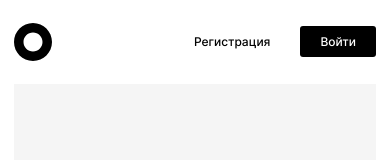
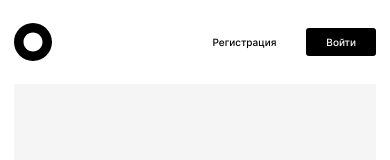
Before and after one commit to eshhhii/movies-explorer-frontend, a React (Create React App) app: page / in a window 390 px wide. Shown: the top 160 px of the page. Built offline with nearby package versions, Linux system fonts and the light colour scheme.

Commit message:
clean css

```diff
--- a/src/components/Main/Main.css
+++ /dev/null
@@ -1,2 +0,0 @@
-.main {
-}
--- a/src/components/Movies/Movies.css
+++ /dev/null
@@ -1,2 +0,0 @@
-.movies {
-}
--- a/src/components/MoviesCard/MoviesCard.css
+++ b/src/components/MoviesCard/MoviesCard.css
@@ -6,8 +6,6 @@
 }
 .moviescard:last-of-type {
   margin-bottom: 0;
-}
-.moviescard__container {
 }
 
 .moviescard__title {
--- a/src/components/Navigation/Navigation.css
+++ b/src/components/Navigation/Navigation.css
@@ -1,5 +1,3 @@
-.nav {
-}
 .nav__menu {
   display: flex;
   flex-direction: row;
@@ -30,3 +28,17 @@
   align-items: center;
   text-decoration: none;
 }
+
+@media all and (max-width: 450px) {
+  .nav__link {
+    font-size: 10px;
+    line-height: 16px;
+  }
+
+  .nav_signin {
+    margin: 0 0 0 14px;
+    padding: 5px 12px;
+    height: 26px;
+    width: 54px;
+  }
+}
--- a/src/components/NavigationLoggedIn/NavigationLoggedIn.css
+++ b/src/components/NavigationLoggedIn/NavigationLoggedIn.css
@@ -1,6 +1,3 @@
-.nav-log {
-}
-
 .nav-log__burger-btn {
   background-image: url(../../images/burger-menu.svg);
   display: none;
--- a/src/components/Profile/Profile.js
+++ b/src/components/Profile/Profile.js
@@ -36,7 +36,7 @@ function Profile() {
             className="profile__input_email"
             name="email"
             type="email"
-            value={email}
+            value="eshhii@mail.ru"
             onChange={handleEmailChange}
             pattern="^[А-Яа-яЁёA-Za-z]+-? ?[А-Яа-яЁёA-Za-z]+$"
             autoComplete="off"
```
Also changed, not shown: src/components/SavedMovies/SavedMovies.css (deleted).
